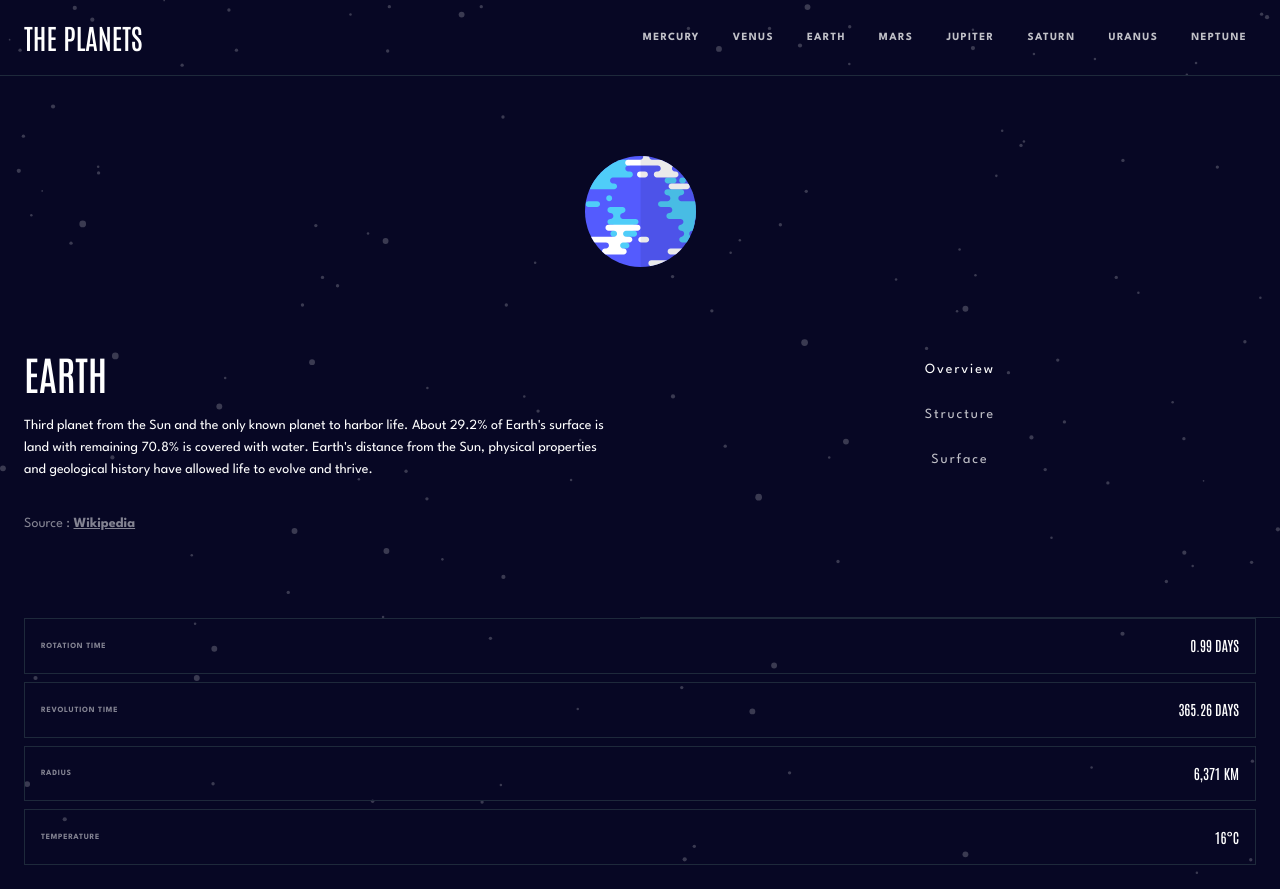
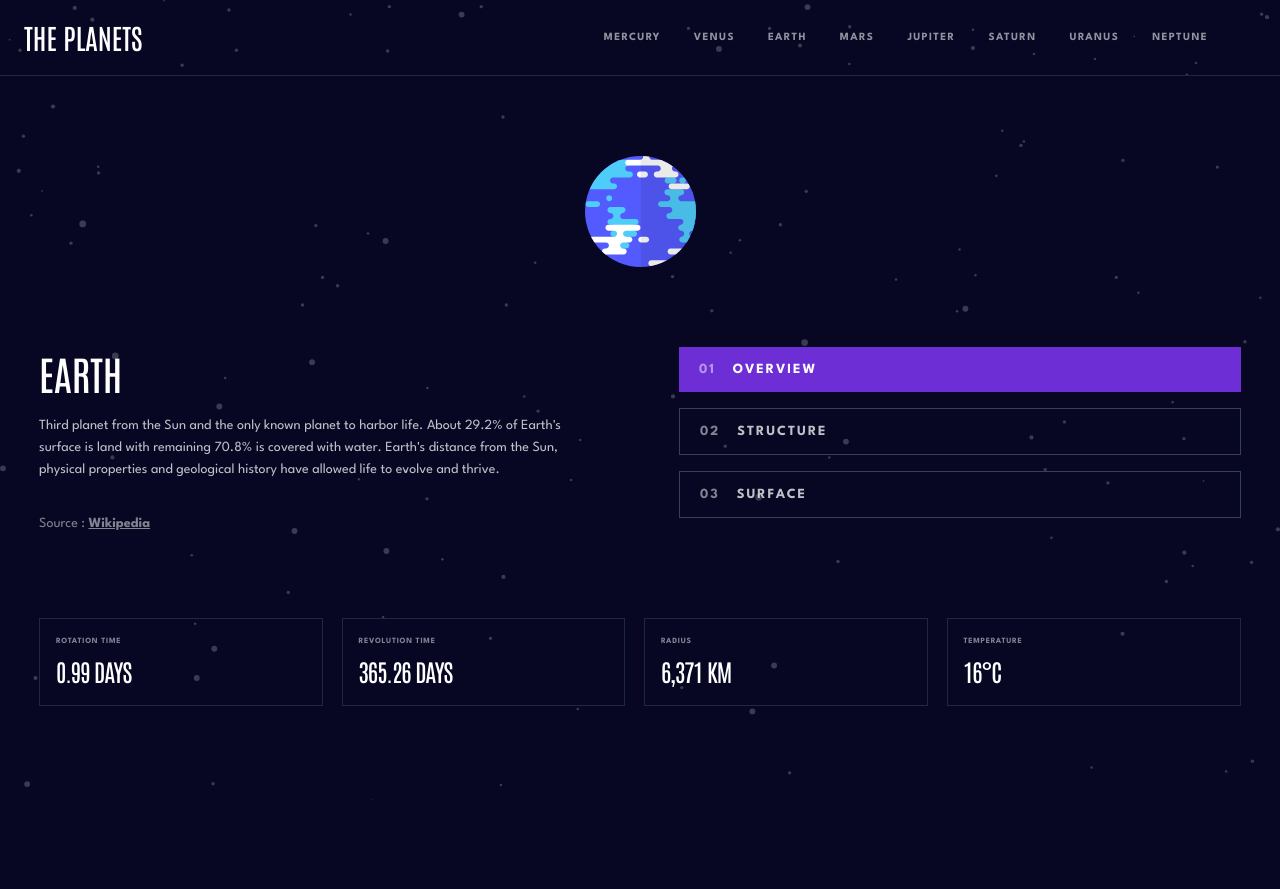
Before and after one commit to AjeaSmith/planets-fact-site, a React (Vite) app: page /Earth in a window 1280 px wide. After the commit the page ends 800 px from the top, so only its background shows below. Built offline with nearby package versions, Linux system fonts and the light colour scheme.

Commit message:
finished tablet version

```diff
--- a/src/App.css
+++ b/src/App.css
@@ -77,8 +77,33 @@ h4 {
 @media (min-width: 767px) {
 	.planet-grid {
 		grid-template-columns: 1fr 1fr;
-		grid-template-rows: 1fr 1fr 1fr;
+		grid-template-rows: 1fr 1fr;
 	}
+	.Mercury-bg {
+		background-color: #419ebb;
+	}
+	.Venus-bg {
+		background-color: #eda249;
+	}
+	.Earth-bg {
+		background-color: #6d2ed5;
+	}
+	.Mars-bg {
+		background-color: #d14c32;
+	}
+	.Jupiter-bg {
+		background-color: #d83a34;
+	}
+	.Saturn-bg {
+		background-color: #cd5120;
+	}
+	.Uranus-bg {
+		background-color: #1ec1a2;
+	}
+	.Neptune-bg {
+		background-color: #2d68f0;
+	}
+
 }
 @media (min-width: 1439px) {
 	/* Nav styles for desktop */
--- a/src/PlanetPage.jsx
+++ b/src/PlanetPage.jsx
@@ -27,20 +27,20 @@ const PlanetPage = () => {
 									/>
 								</div>
 							</div>
-							<div key={d.name} className="mb-7 md:row-start-2 md:mb-0">
+							<div key={d.name} className="mb-7 px-6 md:row-start-2 md:mb-0 md:px-[39px]">
 								<div
 									id="tab-content-0"
 									role="tabpanel"
 									aria-labelledby="tab-0"
 									tabIndex={activeTab === 0 ? "0" : "-1"}
-									className={`text-center px-6 ${
+									className={`text-center ${
 										activeTab === 0 ? "block" : "hidden"
 									} md:text-left`}
 								>
 									<h2 className="w-full text-H2 text-center mb-4 font-normal md:text-left">
 										{name}
 									</h2>
-									<p className="mb-8 text-SB font-normal">
+									<p className="mb-8 text-SB font-normal md:text-white/75">
 										{d.overview.content}
 									</p>
 									<p className="text-white/50">
@@ -58,11 +58,11 @@ const PlanetPage = () => {
 									role="tabpanel"
 									aria-labelledby="tab-1"
 									tabIndex={activeTab === 1 ? "0" : "-1"}
-									className={`text-center px-6 ${
+									className={`text-center ${
 										activeTab === 1 ? "block" : "hidden"
-									}`}
+									} md:text-left`}
 								>
-									<h2 className="w-full text-H2 text-center mb-4 font-normal">
+									<h2 className="w-full text-H2 text-center mb-4 font-normal md:text-left">
 										{name}
 									</h2>
 									<p className="mb-8 text-SB font-normal">
@@ -83,11 +83,11 @@ const PlanetPage = () => {
 									role="tabpanel"
 									aria-labelledby="tab-2"
 									tabIndex={activeTab === 2 ? "0" : "-1"}
-									className={`text-center px-6 ${
+									className={`text-center ${
 										activeTab === 2 ? "block" : "hidden"
-									}`}
+									} md:text-left`}
 								>
-									<h2 className="w-full text-H2 text-center mb-4 font-normal">
+									<h2 className="w-full text-H2 text-center mb-4 font-normal md:text-left">
 										{name}
 									</h2>
 									<p className="mb-8 text-SB font-normal">
@@ -104,36 +104,41 @@ const PlanetPage = () => {
 									</p>
 								</div>
 							</div>
-							<div className="grid gap-2 uppercase px-6 mb-6 md:row-start-3 md:col-span-3">
-								<div className="flex justify-between border border-slate-800 p-4 items-center">
+							<div className="grid gap-2 uppercase px-6 md:row-start-3 md:col-span-3
+							md:px-[39px] md:grid-cols-4 md:h-fit">
+								<div className="flex justify-between border border-slate-800 p-4 items-center
+								md:flex-col md:justify-normal md:items-start md:mr-[11px]">
 									<p className="text-[8px] font-bold text-white/50 tracking-[0.73px]">
 										Rotation Time
 									</p>
-									<h3 className="text-h5 font-['Antonio']">
+									<h3 className="text-h5 font-['Antonio'] tracking-[-0.75px] md:text-[24px] md:tracking-[-0.9px] md:mt-[6px]">
 										{d.rotation}
 									</h3>
 								</div>
-								<div className="flex justify-between border border-slate-800 p-4 items-center">
+								<div className="flex justify-between border border-slate-800 p-4 items-center
+								md:flex-col md:justify-normal md:items-start md:mr-[11px]">
 									<p className="text-[8px] font-bold text-white/50 tracking-[0.73px]">
 										Revolution Time
 									</p>
-									<h3 className="text-h5 font-['Antonio']">
+									<h3 className="text-h5 font-['Antonio'] tracking-[-0.75px] md:text-[24px] md:tracking-[-0.9px] md:mt-[6px]">
 										{d.revolution}
 									</h3>
 								</div>
-								<div className="flex justify-between border border-slate-800 p-4 items-center">
+								<div className="flex justify-between border border-slate-800 p-4 items-center
+								md:flex-col md:justify-normal md:items-start md:mr-[11px]">
 									<p className="text-[8px] font-bold text-white/50 tracking-[0.73px]">
 										Radius
 									</p>
-									<h3 className="text-h5 font-['Antonio']">
+									<h3 className="text-h5 font-['Antonio'] tracking-[-0.75px] md:text-[24px] md:tracking-[-0.9px] md:mt-[6px]">
 										{d.radius}
 									</h3>
 								</div>
-								<div className="flex justify-between border border-slate-800 p-4 items-center">
+								<div className="flex justify-between border border-slate-800 p-4 items-center
+								md:flex-col md:justify-normal md:items-start">
 									<p className="text-[8px] font-bold text-white/50 tracking-[0.73px]">
 										Temperature
 									</p>
-									<h3 className="text-h5 font-['Antonio']">
+									<h3 className="text-h5 font-['Antonio'] tracking-[-0.75px] md:text-[24px] md:tracking-[-0.9px] md:mt-[6px]">
 										{d.temperature}
 									</h3>
 								</div>
--- a/src/components/Header.jsx
+++ b/src/components/Header.jsx
@@ -38,20 +38,22 @@ const Header = () => {
 			<nav
 				className={`flex items-center px-6 ${
 					isMenuOpen ? "h-[90vh]" : ""
-				} md:h-auto md:w-full md:justify-between md:pt-0 md:px-0 lg:w-fit`}
+				} md:h-auto md:w-full md:justify-between md:pt-0 md:px-[39px] lg:w-fit`}
 				aria-label="Site Navigation"
 			>
 				<ul
 					className={`w-full ${
 						isMenuOpen ? "flex flex-col h-[80vh]" : "hidden"
-					} md:h-auto md:flex md:flex-row md:justify-evenly`}
+					} md:h-auto md:flex md:flex-row md:justify-between md:text-white/75`}
 					role="list"
 				>
 					{data.map((planet) => {
 						return (
 							<li
+								onClick={() => setIsMenuOpen(false)}
 								key={planet.name}
-								className="menu-item flex items-center justify-between font-bold text-[15px] uppercase tracking-[1.36px] py-5 grow basis-0 border-b border-slate-800 md:text-H4 md:grow-0 md:border-b-0 lg:opacity-75 lg:hover:opacity-100 lg:mr-[33px]"
+								className="menu-item flex items-center justify-between font-bold text-[15px] uppercase tracking-[1.36px] py-5 grow basis-0
+								border-b border-slate-800 md:text-H4 md:grow-0 md:border-b-0 lg:opacity-75 lg:hover:opacity-100 lg:mr-[33px]"
 							>
 								<div className="flex">
 									<div
--- a/src/components/TabMenu.jsx
+++ b/src/components/TabMenu.jsx
@@ -5,13 +5,17 @@ const TabMenu = ({ name, activeTab, setActiveTab }) => {
 	};
 	return (
 		<>
-			<div className="flex items-center justify-between border-b border-slate-800 px-6 md:col-start-2 md:row-start-2 md:flex-col md:items-stretch md:justify-normal">
+			<div
+				className="flex items-center justify-between border-b border-slate-800 px-6
+			md:col-start-2 md:row-start-2 md:flex-col
+			md:items-stretch md:justify-normal md:px-[39px] md:border-none"
+			>
 				<button
-					className={`tracking-[1.93px] inline-block ${
+					className={`uppercase font-bold tracking-[1.93px] inline-block ${
 						activeTab === 0
-							? `border-b-4 ${name}-border text-white md:border-none`
-							: "text-white/75"
-					} py-3 focus:outline-none md:block`}
+							? `border-b-4 ${name}-border text-white md:border-none ${name}-bg`
+							: "text-white/75 md:border md:border-slate-700"
+					} py-3 focus:outline-none md:flex md:px-5 md:items-center`}
 					onClick={() => handleClick(0)}
 					aria-selected={activeTab === 0 ? "true" : "false"}
 					aria-controls="tab-content-0"
@@ -19,14 +23,17 @@ const TabMenu = ({ name, activeTab, setActiveTab }) => {
 					role="tab"
 					tabIndex={activeTab === 0 ? "0" : "-1"}
 				>
-					Overview
+					<p className="hidden md:block md:mr-[17px] md:text-white/50 md:font-bold">
+						01
+					</p>{" "}
+					<p>Overview</p>
 				</button>
 				<button
-					className={`tracking-[1.93px] inline-block ${
+					className={`uppercase font-bold tracking-[1.93px] inline-block ${
 						activeTab === 1
-							? `border-b-4 ${name}-border text-white md:bg-red`
-							: "text-white/75"
-					} py-3 focus:outline-none md:block md:border-none `}
+							? `border-b-4 ${name}-border text-white ${name}-bg`
+							: "text-white/75 md:border md:border-slate-700"
+					} py-3 focus:outline-none md:flex md:my-4 md:items-center md:px-5`}
 					onClick={() => handleClick(1)}
 					aria-selected={activeTab === 1 ? "true" : "false"}
 					aria-controls="tab-content-1"
@@ -34,14 +41,17 @@ const TabMenu = ({ name, activeTab, setActiveTab }) => {
 					role="tab"
 					tabIndex={activeTab === 1 ? "0" : "-1"}
 				>
+					<span className="hidden md:inline-block md:mr-[17px] md:text-white/50 md:font-bold">
+						02
+					</span>{" "}
 					Structure
 				</button>
 				<button
-					className={`tracking-[1.93px] inline-block ${
+					className={`uppercase font-bold tracking-[1.93px] inline-block ${
 						activeTab === 2
-							? `border-b-4 ${name}-border text-white`
-							: "text-white/75"
-					} py-3 focus:outline-none md:block md:border-none `}
+							? `border-b-4 ${name}-border text-white ${name}-bg`
+							: "text-white/75 md:border md:border-slate-700"
+					} py-3 focus:outline-none md:flex md:items-center md:px-5`}
 					onClick={() => handleClick(2)}
 					aria-selected={activeTab === 2 ? "true" : "false"}
 					aria-controls="tab-content-1"
@@ -49,6 +59,9 @@ const TabMenu = ({ name, activeTab, setActiveTab }) => {
 					role="tab"
 					tabIndex={activeTab === 2 ? "0" : "-1"}
 				>
+					<span className="hidden md:inline-block md:mr-[17px] md:text-white/50 md:font-bold">
+						03
+					</span>{" "}
 					Surface
 				</button>
 			</div>
```
